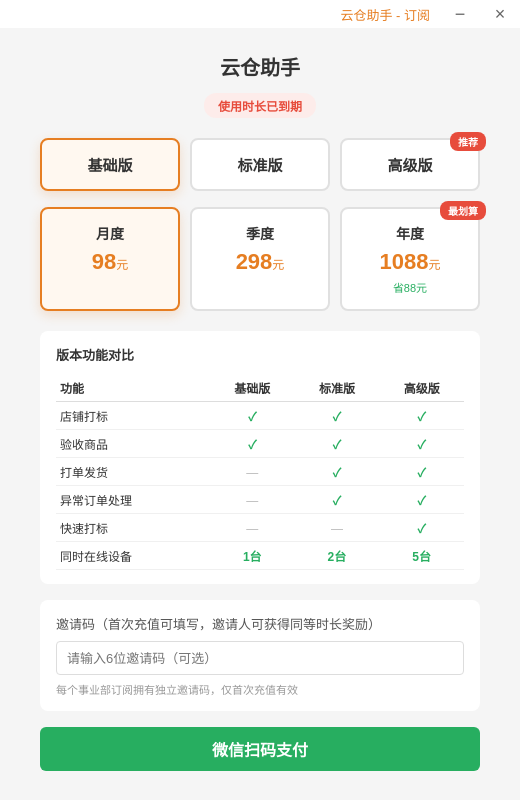
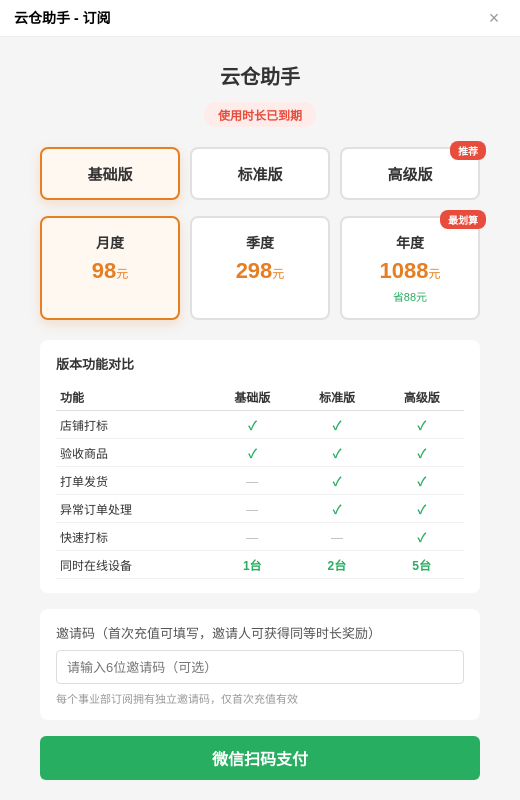
Before and after one commit to zhouxinren188/ychelper, an Electron app: page src/subscription.html in a window 520 px wide. Drawn offline with Linux system fonts and the light colour scheme; no server answers.

Commit message:
fix: reuse modal header for subscription window

```diff
--- a/src/css/window-titlebar.css
+++ b/src/css/window-titlebar.css
@@ -53,3 +53,35 @@
 
 .win-btn:hover { background: rgba(0,0,0,0.06); }
 .win-btn.close-btn:hover { background: #e81123; color: #fff; }
+
+/* 主界面弹窗与独立订阅窗口共用的紧凑标题栏。 */
+.modal-header {
+  display: flex;
+  justify-content: space-between;
+  align-items: center;
+  min-height: 36px;
+  padding: 6px 14px;
+  border-bottom: 1px solid #eee;
+  background: #fff;
+  font-size: 14px;
+  font-weight: bold;
+  line-height: 20px;
+  flex-shrink: 0;
+}
+
+.modal-close {
+  width: 24px;
+  height: 24px;
+  display: inline-flex;
+  align-items: center;
+  justify-content: center;
+  border: none;
+  background: none;
+  font-size: 18px;
+  line-height: 1;
+  color: #999;
+  cursor: pointer;
+  -webkit-app-region: no-drag;
+}
+
+.modal-close:hover { color: #333; }
--- a/src/subscription.html
+++ b/src/subscription.html
@@ -19,6 +19,7 @@
 
     .subscription-titlebar {
       z-index: 1000;
+      -webkit-app-region: drag;
     }
 
     .subscription-main {
@@ -521,17 +522,10 @@
   </style>
 </head>
 <body>
-  <header class="titlebar subscription-titlebar" id="subscriptionTitlebar">
-    <div class="titlebar-left"></div>
-    <div class="titlebar-right">
-      <span class="department-name">云仓助手 - 订阅</span>
-      <div class="window-controls">
-      <button class="win-btn" id="subscriptionMinimize" type="button"
-        aria-label="最小化" title="最小化">&#8722;</button>
-      <button class="win-btn close-btn" id="subscriptionClose" type="button"
-        aria-label="关闭" title="关闭">&times;</button>
-      </div>
-    </div>
+  <header class="modal-header subscription-titlebar" id="subscriptionTitlebar">
+    <span>云仓助手 - 订阅</span>
+    <button class="modal-close" id="subscriptionClose" type="button"
+      aria-label="关闭" title="关闭">&times;</button>
   </header>
   <main class="subscription-main" id="subscriptionMain">
     <div class="sub-container">
@@ -705,7 +699,6 @@
 
     // ========== 页面逻辑 ==========
     const $ = (sel) => document.querySelector(sel);
-    $('#subscriptionMinimize').addEventListener('click', () => window.electronAPI.minimize());
     $('#subscriptionClose').addEventListener('click', () => window.electronAPI.close());
 
     let currentTier = 'basic';
```
Also changed, not shown: src/css/style.css (+0 -25 lines), tests/modal-titlebar-style.test.js (+1 -1 lines), tests/subscription-upgrade-flow.test.js (+9 -10 lines).
